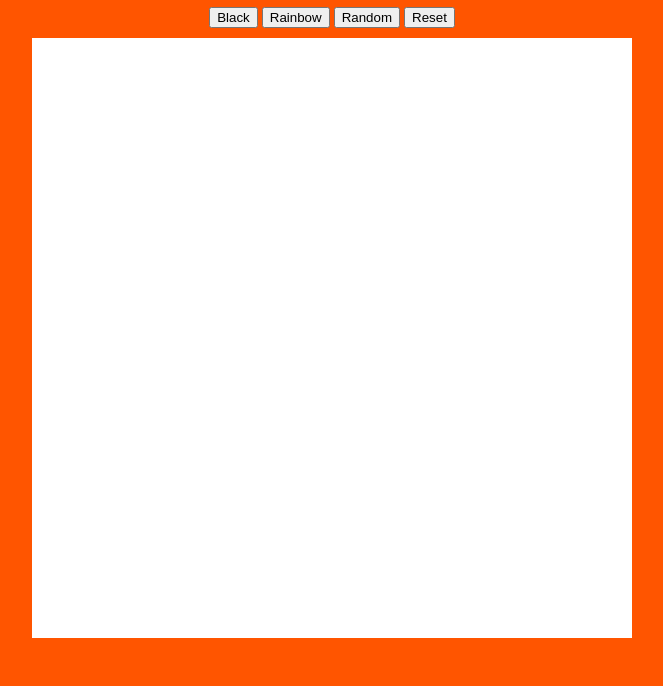
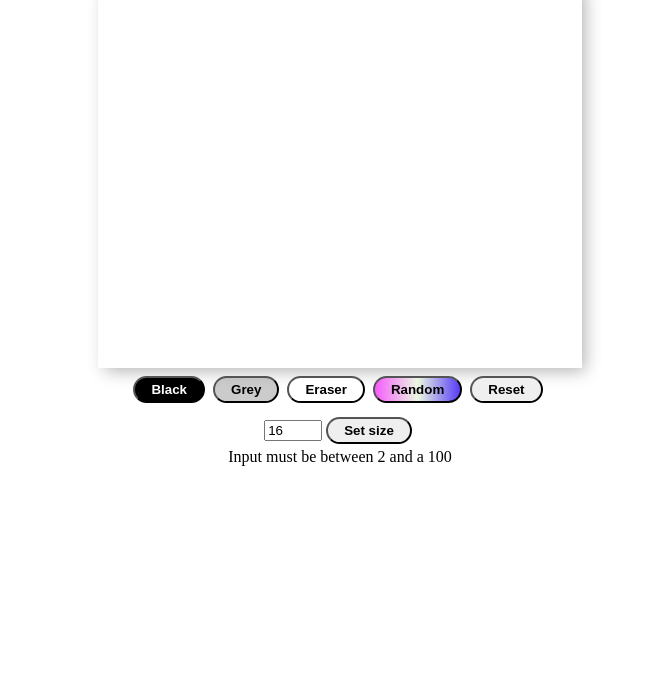
Before and after one commit to TomyVicente/etchASketch, a plain HTML site: page index.html in a window 1280 px wide. Shown: the part 130-816 px from the top of the page, without its empty margins (308-971 px from the left). Drawn offline with Linux system fonts and the light colour scheme.

Commit message:
Finish the project googling stuff

```diff
--- a/code.js
+++ b/code.js
@@ -4,12 +4,61 @@
 // Make it look like a grid with flexbox
 // Set a hoover effect so when the mouse pass arround the divs will change the color
 //Add a button to the top of the page that will send a popup asking for how many squares the user wants while is less than 100
+let color = "black"
+let click = true;
+function populateBoard(size){
+    let board = document.querySelector(".board");
+    let squares = board.querySelectorAll("div");
+    squares.forEach((div) => div.remove());
+    board.style.gridTemplateColumns = `repeat(${size},1fr)`;
+    board.style.gridTemplateRows = `repeat(${size},1fr)`;
 
-const gridContainerClass = document.getElementsByClassName("grid-container");
-const gridContainer = gridContainerClass[0];
+for (let i = 0; i < size * size; i++) {
+    let square = document.createElement("div");
+    square.addEventListener("mouseover",colorSquare);
+    square.style.backgroundColor = "white";
+    board.insertAdjacentElement("beforeend",square);
+}
+}
 
-gridContainer.addEventListener("hoover", );
+populateBoard(16);
 
-function createGrid(){
+function changeSize(input){
+    if(input >= 2 && input <= 100){
+    document.querySelector('.error').style.display = 'none';
+    populateBoard(input);
+    }else{
+    document.querySelector(".error").style.display = 'flex';
 
+    }
 }
+
+function colorSquare(){
+    if(click){
+    if(color ==='random'){
+        this.style.backgroundColor =`hsl(${Math.random() * 360}, 100%, 50%)`
+    }else{
+    this.style.backgroundColor = color;
+    }
+}
+}
+
+function changeColor(choice){
+    color=choice;
+}
+
+function resetBoard(){
+    let board = document.querySelector(".board");
+    let squares = board.querySelectorAll("div");
+    squares.forEach((div) => div.style.backgroundColor ="white");
+}
+document.querySelector("body").addEventListener("click",(e)=>{
+    if(e.target.tagName != 'BUTTON'){
+    click = !click;
+    if(click){
+        document.querySelector(".mode").textContent = "Mode:Coloring"
+    }else{
+        document.querySelector(".mode").textContent ="Mode:Not Coloring"
+    }
+    }
+})
--- a/index.html
+++ b/index.html
@@ -4,22 +4,31 @@
     <meta charset="UTF-8">
     <meta http-equiv="X-UA-Compatible" content="IE=edge">
     <meta name="viewport" content="width=device-width, initial-scale=1.0">
-    <title>Document</title>
+    <title>Etch a Sketch</title>
     <script src="code.js" defer></script>
     <link rel="stylesheet" href="style.css">
 </head>
 <body>
-    <div class="title">
-        <h1>Etch a Sketch Page!</h1>
-    </div>
-    <div class="buttons">
-        <button>Black</button>
-        <button>Rainbow</button>
-        <button>Random</button>
-        <button>Reset</button>
-    </div>
-    <div class="grid-container">
-
-    </div>
+    <div class="flex-container">
+        <div class="title"><h1>Etch a Sketch Page!</h1></div>
+        <div class="mode">Mode : Coloring</div>
+        <div class="content">
+            <div class="board"></div>
+            <div class="buttons">
+                <button class="blackButton" onclick="changeColor('black')">Black</button>
+                <button  class="greyButton" onclick="changeColor('grey')">Grey</button>
+                <button class="erasorButton" onclick="changeColor('white')">Eraser</button>
+                <button class="randomButton"  onclick="changeColor('random')">Random</button>
+                <button onclick="resetBoard()">Reset</button>
+            </div>
+            <div>
+                 <input type="text" placeholder="Size of board" value="16" onchange="changeSize(this.value)">
+                 <button>Set size</button>
+            </div>
+            <div class="error">
+                Input must be between 2 and a 100
+            </div>
+        </div>
+</div>
 </body>
 </html>
--- a/style.css
+++ b/style.css
@@ -1,18 +1,102 @@
-body{
-    background-color: #F50;
+.flex-container{
+    height: 100vh;
+    width: 100vw;
     display: flex;
-    height: 100vh;
     flex-direction: column;
-    justify-content: center;
     align-items: center;
-    gap: 10px;
+    background: linear-gradient(96,79,252,0082,white);
 }
 
-.grid-container{
-    height: 600px;
-    width: 600px;
-    background-color: #fff;
+.board{
+    width: 80%;
+    height: 80%;
+    display: grid;
+    background-color: white;
+    box-shadow: inset 0 -3em 3em rgba(0,0,0,0.1),0 0 0 2px rgb(255,255,255),0.3em 0.3em 1em rgba(0,0,0,0.3);
 }
+
+.board:hover{
+    cursor: pointer;
+}
+
+.content{
+    display: flex;
+    flex-direction: column;
+    align-items: center;
+    min-width: 300px;
+    min-height: 300px;
+    width: 60vw;
+    height: 60vh;
+    max-width: 600px;
+    max-height: 600px;
+}
+
 .title{
+    display: flex;
+    justify-content: center;
     font-family: 'Courier New', Courier, monospace;
 }
+
+.buttons{
+    margin-top: 10px;
+    margin-bottom: 10px;
+}
+
+button{
+    padding: 0.3em 1.2em;
+    margin: 0 0.3em 0.3em 0;
+    border-radius: 2em;
+    text-decoration: none;
+    font-weight: 600;
+    text-align: center;
+    transition: all 0.2s;
+}
+
+button:hover{
+    cursor: pointer;
+}
+
+.blackButton{
+    background-color: black;
+    color: white;
+}
+
+.blackButton:hover{
+    background-color: white;
+    color: black;
+}
+
+.greyButton{
+    background-color: rgba(128,128,128,0.411);
+    color: black;
+}
+
+.greyButton:hover{
+    background-color: rgb(95,95,95);
+    color: white;
+}
+.erasorButton{
+    background-color: rgb(255,255,255);
+    color: #000;
+}
+
+.erasorButton:hover{
+    background-color: white;
+    color: rgb(255,255,255);
+}
+
+.randomButton{
+    background: linear-gradient(0.25turn, #f65cfc,#ebf8e1,#583cf6);
+}
+
+.randomButton:hover{
+    background: linear-gradient(0.25turn, #20ff02,#ebf8e1,#aecc03);
+}
+
+input{
+    width: 50px;
+}
+.mode{
+    margin-bottom: 10px;
+    font-family: 'Courier New', Courier, monospace;
+}
```
